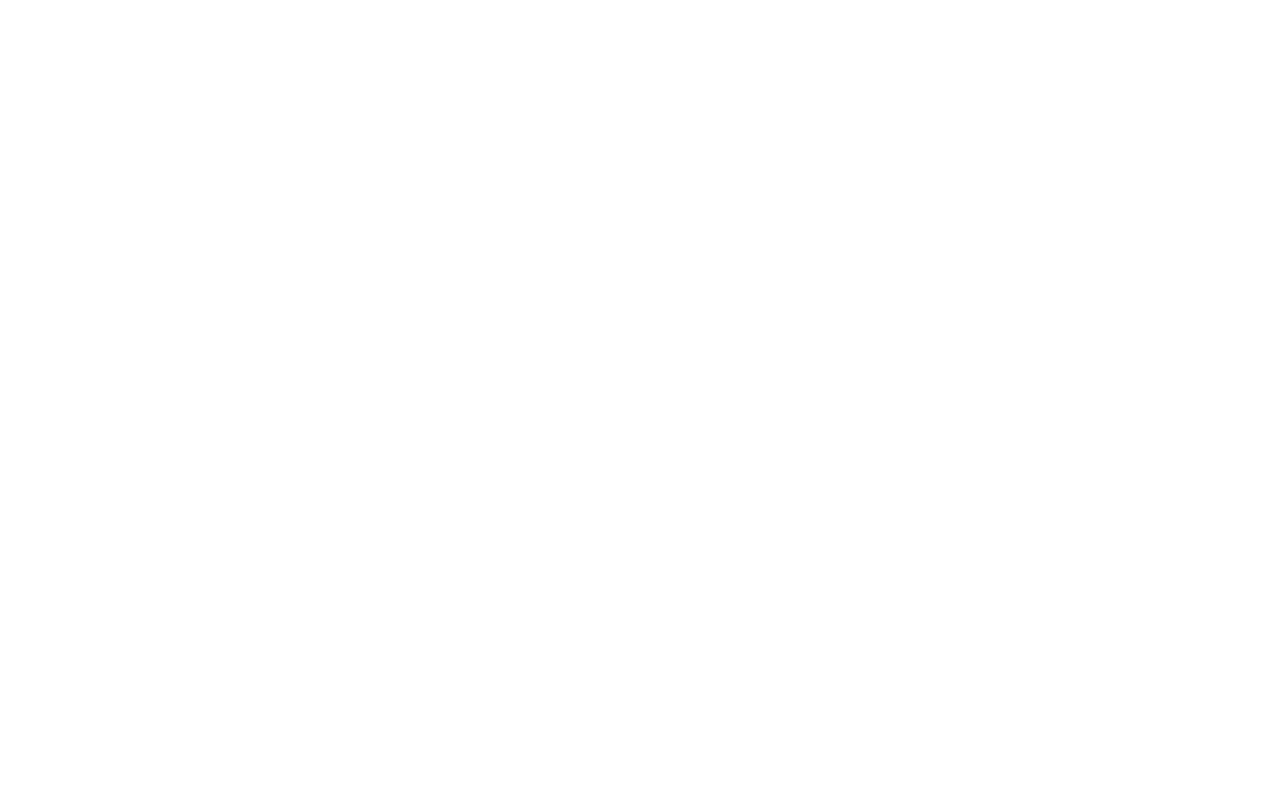
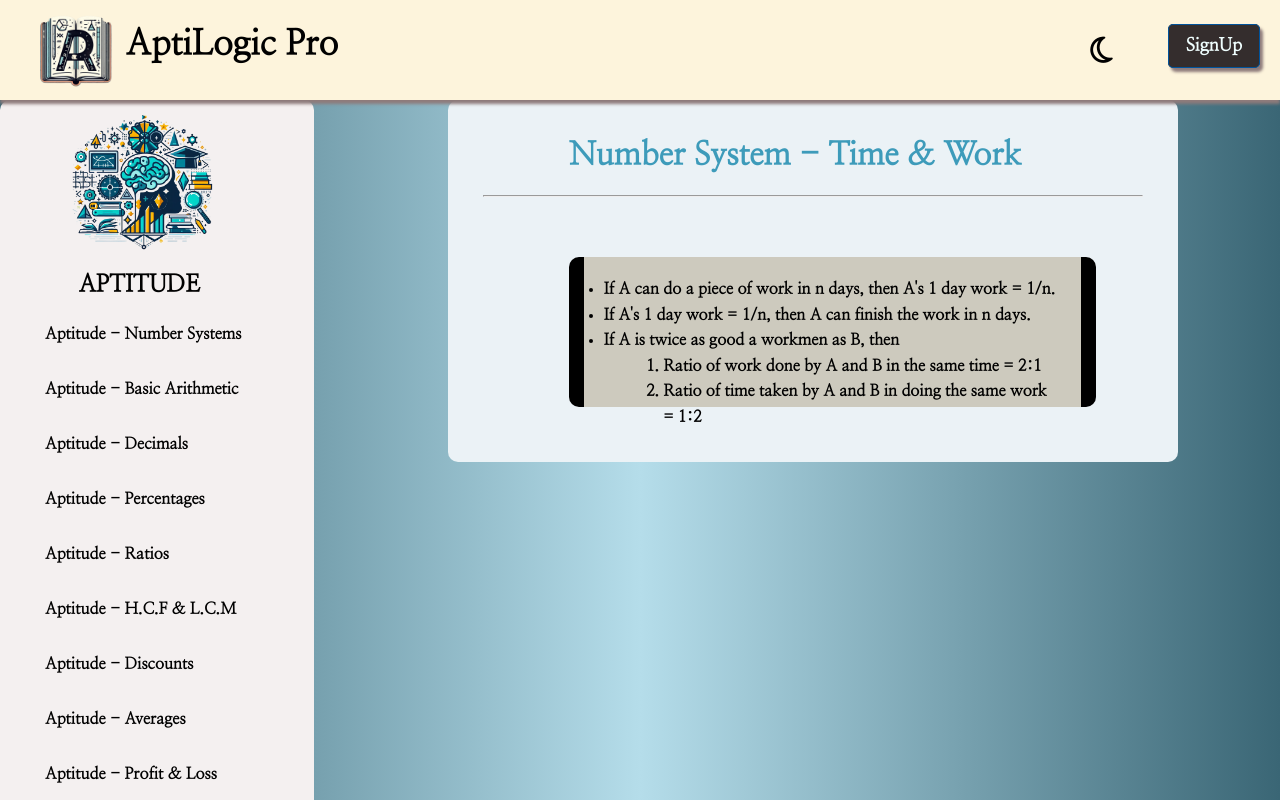
Before and after one commit to ramsatyasai/aptitude_page, a React (Create React App) app in the folder app/: page /timework in a window 1280 px wide. Before the commit this address had no page. Shown: the top 800 px of the page. Built offline with nearby package versions, Linux system fonts and the light colour scheme.

Commit message:
Update Timework.js

```diff
--- a/app/src/components/Timework.js
+++ b/app/src/components/Timework.js
@@ -0,0 +1,26 @@
+import React from 'react'
+import Sidenav from './Sidenav'
+
+export default function Timework() {
+  return (
+    <div className='topics'>
+        <div className='topicbar'>
+            <Sidenav/>
+        </div>
+        <div className='bodyofns'>
+            <h1>Number System - Time & Work</h1><br/>
+            <hr/><br/><br/><br/>
+            <ul className='mainpoints'>
+                <li>If A can do a piece of work in n days, then A's 1 day work = 1/n.</li>
+                <li>If A's 1 day work = 1/n, then A can finish the work in n days.</li>
+                <li>If A is twice as good a workmen as B, then
+                    <ol>
+                        <li>Ratio of work done by A and B in the same time = 2:1</li>
+                        <li>Ratio of time taken by A and B in doing the same work = 1:2</li>
+                    </ol>
+                </li>
+            </ul><br/>
+        </div>
+    </div>
+  )
+}
```
